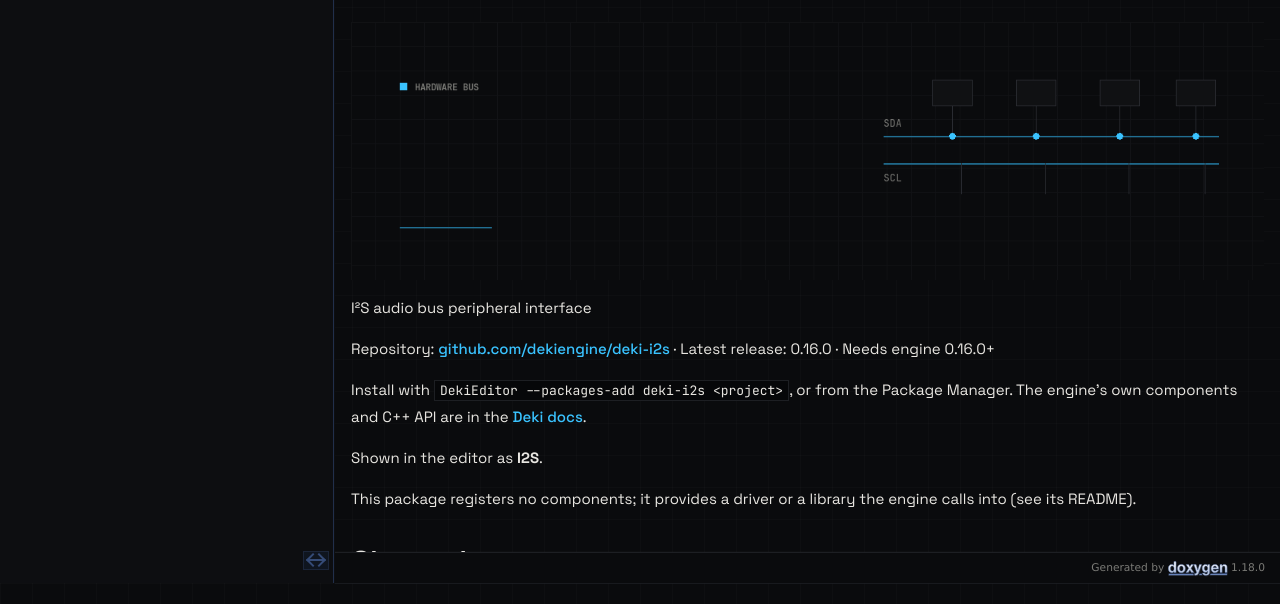
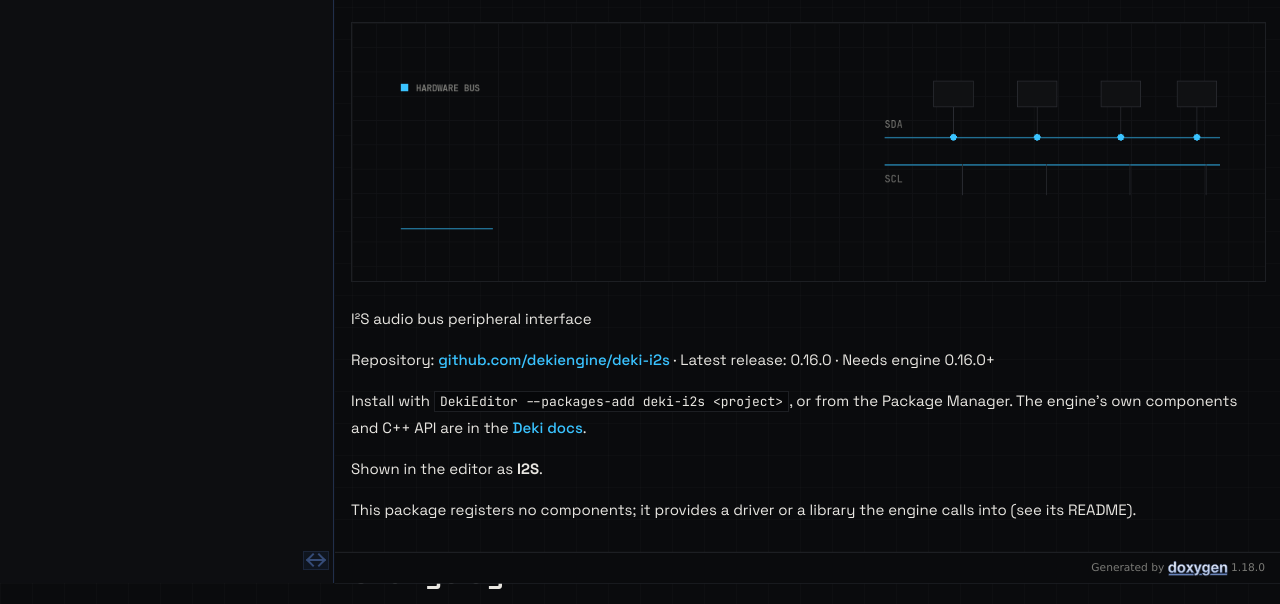
Before and after one commit to dekiengine/deki-i2s, a plain HTML site: page index.html in a window 1280 px wide. Shown: the part 217-821 px from the top of the page. Drawn offline with Linux system fonts and the light colour scheme.

Commit message:
Docs for deki-i2s from deki-editor a9dff6a

```diff
--- a/deki.css
+++ b/deki.css
@@ -469,3 +469,26 @@
     font-size: 11px;
 }
 #nav-path li.footer { color: var(--page-secondary-foreground-color); }
+
+/* The package header image. Two files, one drawing: the wide banner, and an
+ * upright cut for a phone, where the banner's schematic would land at about
+ * 120 pixels across, present but not legible. The page carries both and this
+ * chooses; a <picture> would be the honest way to say it, but doxygen drops
+ * tags it does not know and picture is one of them.
+ *
+ * Matched on the file name because that is all doxygen leaves to match on: it
+ * emits every markdown image as <img class="inline"> and keeps nothing else.
+ * Covers are the only deki-*.png a package page has. */
+p img[src^="deki-"] {
+    display: block;
+    width: 100%;
+    height: auto;
+    margin: 4px 0 24px;
+    border: 1px solid var(--separator-color);
+}
+p img[src$="-sm.png"] { display: none; }
+
+@media (max-width: 640px) {
+    p img[src^="deki-"]:not([src$="-sm.png"]) { display: none; }
+    p img[src$="-sm.png"] { display: block; }
+}
--- a/index.html
+++ b/index.html
@@ -101,10 +101,9 @@
 </div><!--header-->
 <div class="contents">
 <div class="textblock"><p><a class="anchor" id="mainpage"></a></p>
-<div class="image">
-<img src="deki-i2s.png" alt=""/>
-</div>
-    <p>I²S audio bus peripheral interface</p>
+<p><img src="deki-i2s.png" alt="" class="inline"/>    </p>
+<p><img src="deki-i2s-sm.png" alt="" class="inline"/>    </p>
+<p>I²S audio bus peripheral interface</p>
 <p>Repository: <a href="https://github.com/dekiengine/deki-i2s">github.com/dekiengine/deki-i2s</a> · Latest release: 0.16.0 · Needs engine 0.16.0+</p>
 <p>Install with <span class="tt">DekiEditor --packages-add deki-i2s &lt;project&gt;</span>, or from the Package Manager. The engine's own components and C++ API are in the <a href="https://dekiengine.github.io/docs/">Deki docs</a>.</p>
 <p>Shown in the editor as <b>I2S</b>.</p>
```
Also changed, not shown: deki-i2s-sm.png (added).
